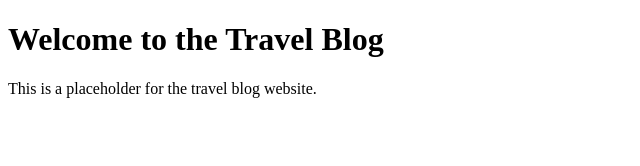
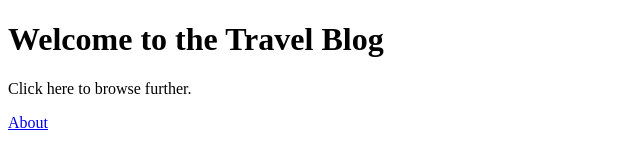
Before and after one commit to chethanagautam/TracelBlogRepositoryGH, a plain HTML site: page index.html in a window 1280 px wide. Shown: the whole page, without its empty margins (0-640 px from the left). Drawn offline with Linux system fonts and the light colour scheme.

Commit message:
Update index.html

```diff
--- a/index.html
+++ b/index.html
@@ -7,6 +7,7 @@
 </head>
 <body>
     <h1>Welcome to the Travel Blog</h1>
-    <p>This is a placeholder for the travel blog website.</p>
+    <p>Click here to browse further.</p>
+    <a href="TravelBlog_Iceland.html">About</a>
 </body>
 </html>
```
